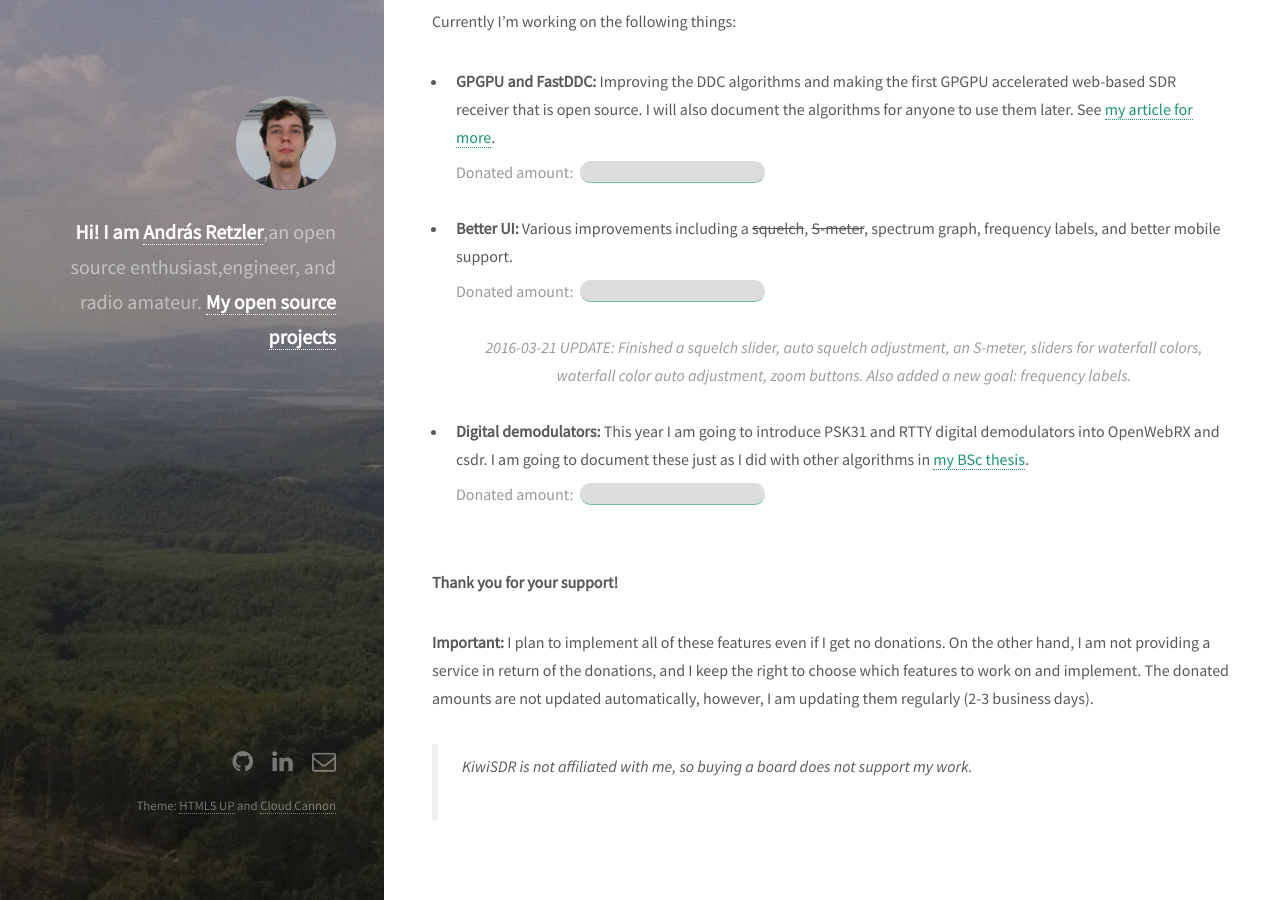
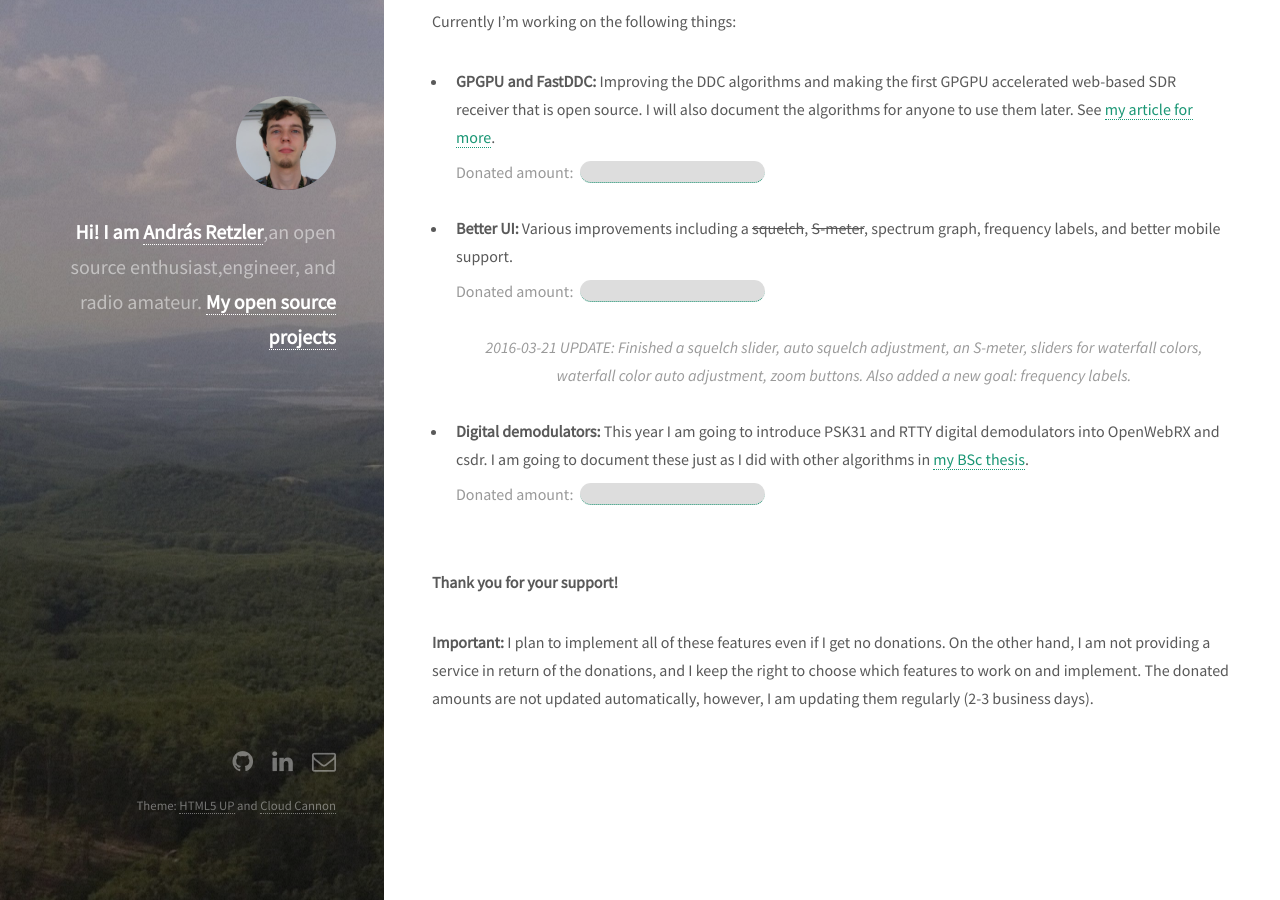
Before and after one commit to ha7ilm/ha7ilm.github.io, a Jekyll site: the page built from support.md, in a window 1280 px wide and 900 px high, scrolled down 949 px. Built offline with Jekyll 4.4.1, drawn with Linux system fonts in a browser that asks for light colours; comment, search, counter and statistics services are not loaded.

Commit message:
Fixed support page.

```diff
--- a/support.md
+++ b/support.md
@@ -45,5 +45,3 @@ Currently I'm working on the following things:
 **Thank you for your support!**
 
 **Important:** I plan to implement all of these features even if I get no donations. On the other hand, I am not providing a service in return of the donations, and I keep the right to choose which features to work on and implement. The donated amounts are not updated automatically, however, I am updating them regularly (2-3 business days).
-
-> KiwiSDR is not affiliated with me, so buying a board does not support my work.
```
